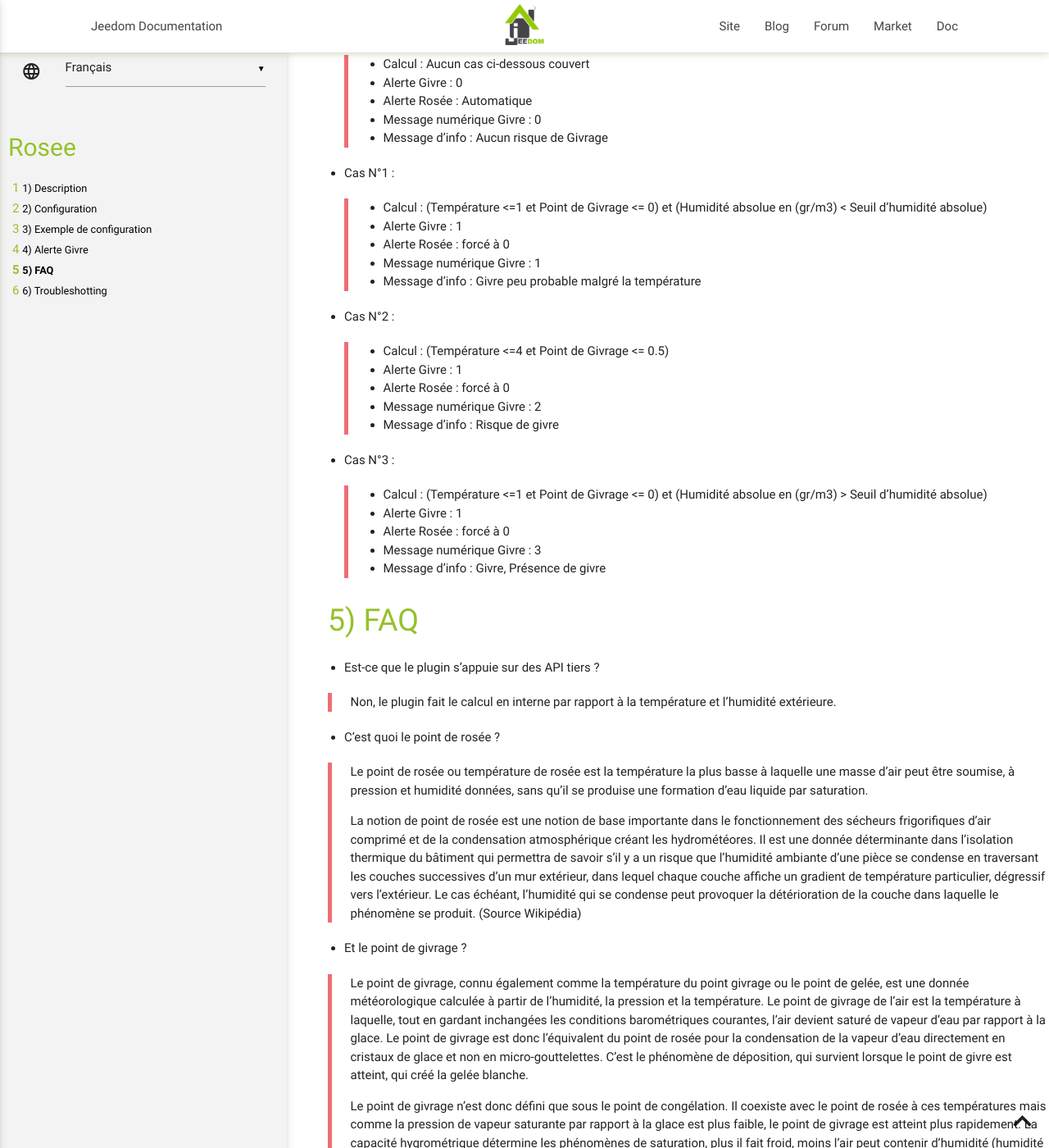
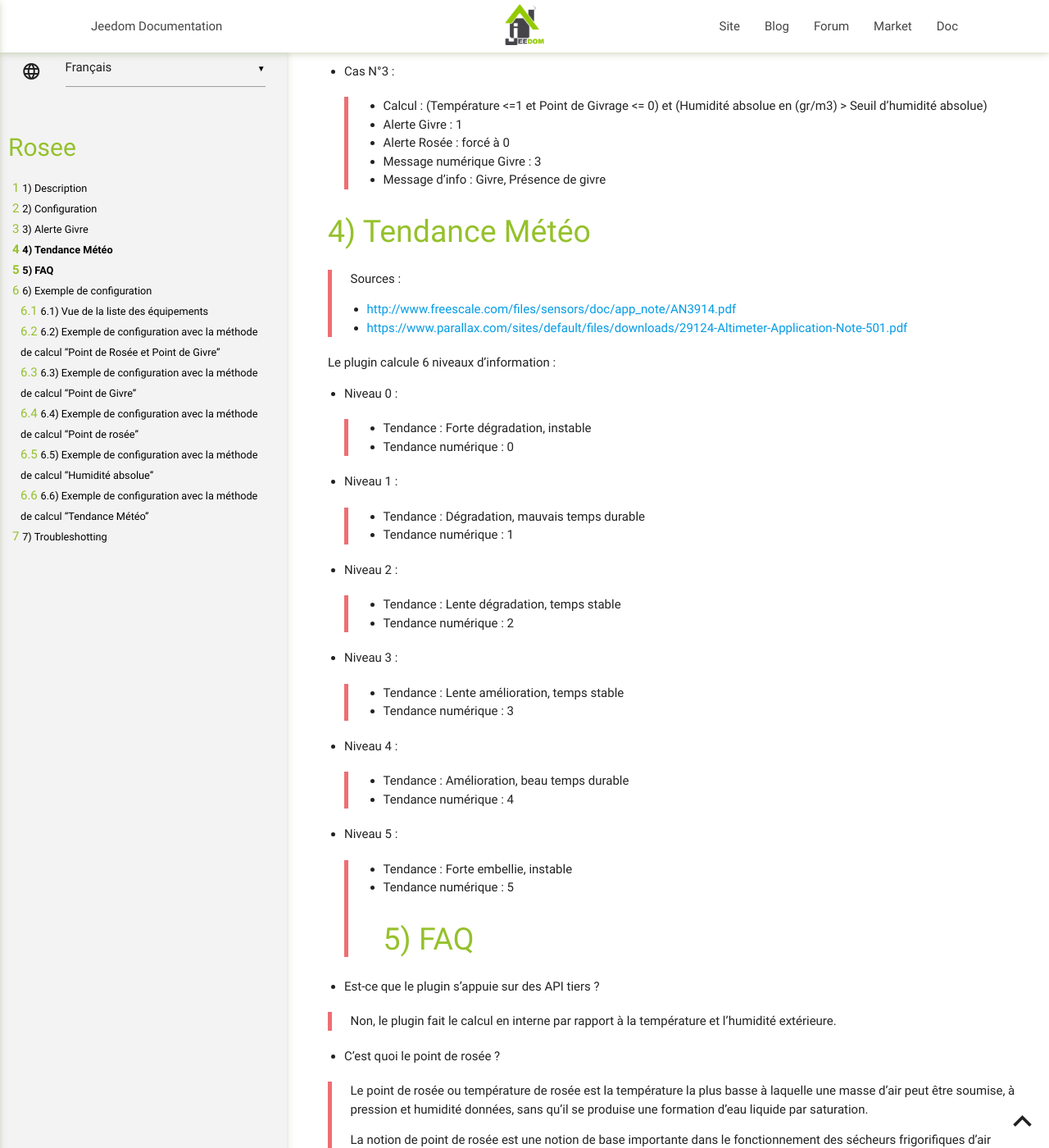
Before and after one commit to JEALG/plugin-rosee, a Jekyll site: the page built from docs/fr_FR/index.md, in a window 1280 px wide and 1400 px high, scrolled down 1432 px. Shown: the whole window at 82% size. Built offline with Jekyll 4.4.1, drawn with Linux system fonts in a browser that asks for light colours; our own code applies the rules of GitHub Pages for plain Markdown files; some of the changed text lies outside the part shown.

Commit message:
Fin ajout calcul + docs
Mise à jour docs
Mise à jour provisoire changelog
Ajout icône spécifique pour la tendance météo
Corrections de bugs

```diff
--- a/docs/fr_FR/index.md
+++ b/docs/fr_FR/index.md
@@ -24,15 +24,11 @@ En option
 > - Seuil d'hunidité absolue : Seuil humidité absolue en dessous duquel il est peu probable qu'il givre, 2.8 par défaut.
 > - Offset Température : A ajuster en fonction des observations locales et de la position de la sonde, 0 par défaut.
 
-# Exemple de configuration
+# Alerte Givre
+> Sources :
+> - <a href="https://pon.fr/dzvents-alerte-givre-et-calcul-humidite-absolue/">https://pon.fr/dzvents-alerte-givre-et-calcul-humidite-absolue/</a>
 
-Voici un exemple de configuration
-
-![exemple](../images/equipement.png)
-![exemple](../images/commandes.png)
-
-# Alerte Givre
-Le plugin calcule 4 niveaux d'alerte
+Le plugin calcule 4 niveaux d'alerte :
 - Cas N°0 :
     >- Calcul : Aucun cas ci-dessous couvert
     >- Alerte Givre : 0
@@ -58,6 +54,30 @@ Le plugin calcule 4 niveaux d'alerte
     >- Message numérique Givre : 3
     >- Message d'info : Givre, Présence de givre
 
+# Tendance Météo
+> Sources :
+> - <a href="http://www.freescale.com/files/sensors/doc/app_note/AN3914.pdf">http://www.freescale.com/files/sensors/doc/app_note/AN3914.pdf</a>
+> - <a href="https://www.parallax.com/sites/default/files/downloads/29124-Altimeter-Application-Note-501.pdf">https://www.parallax.com/sites/default/files/downloads/29124-Altimeter-Application-Note-501.pdf</a>
+
+Le plugin calcule 6 niveaux d'information :
+- Niveau 0 :
+    >- Tendance : Forte dégradation, instable
+    >- Tendance numérique : 0
+- Niveau 1 :
+    >- Tendance : Dégradation, mauvais temps durable
+    >- Tendance numérique : 1
+- Niveau 2 :
+    >- Tendance : Lente dégradation, temps stable
+    >- Tendance numérique : 2
+- Niveau 3 :
+    >- Tendance : Lente amélioration, temps stable
+    >- Tendance numérique : 3
+- Niveau 4 :
+    >- Tendance : Amélioration, beau temps durable
+    >- Tendance numérique : 4
+- Niveau 5 :
+    >- Tendance : Forte embellie, instable
+    >- Tendance numérique : 5
 # FAQ
 
 -   Est-ce que le plugin s'appuie sur des API tiers ?
@@ -78,6 +98,36 @@ Le plugin calcule 4 niveaux d'alerte
 >Le point de givrage n'est donc défini que sous le point de congélation. Il coexiste avec le point de rosée à ces températures mais comme la pression de vapeur saturante par rapport à la glace est plus faible, le point de givrage est atteint plus rapidement. La capacité hygrométrique détermine les phénomènes de saturation, plus il fait froid, moins l'air peut contenir d'humidité (humidité absolue) et les deux se rejoignent à zéro degré Celsius.
 (Source Wikipédia)
 
+# Exemple de configuration
+## Vue de la liste des équipements
+![exemple vue d'ensemble](../images/vue.png)
+
+
+## Exemple de configuration avec la méthode de calcul "Point de Rosée et Point de Givre"
+
+![exemple équipement](../images/equipement.png)
+![exemple commandes](../images/commandes.png)
+
+## Exemple de configuration avec la méthode de calcul "Point de Givre"
+
+![exemple équipement givre](../images/equipement_givre.png)
+![exemple commandes givre](../images/commandes_givre.png)
+
+## Exemple de configuration avec la méthode de calcul "Point de rosée"
+
+![exemple équipement rosée](../images/equipement_rosee.png)
+![exemple commandes rosée](../images/commandes_rosee.png)
+
+## Exemple de configuration avec la méthode de calcul "Humidité absolue"
+
+![exemple équipement Humidité](../images/equipement_humidite.png)
+![exemple commandes Humidité](../images/commandes_humidite.png)
+
+## Exemple de configuration avec la méthode de calcul "Tendance Météo"
+
+![exemple équipement Tendance](../images/equipement_tendance.png)
+![exemple commandes Tendance](../images/commandes_tendance.png)
+
 # Troubleshotting
 
 - Je n'ai pas d'informations qui remontent
```
Also changed, not shown: desktop/js/rosee.js (+8 -0 lines), docs/fr_FR/changelog.md (+6 -0 lines), core/config/img/tendance.png (added), docs/images/commandes.png, docs/images/commandes_givre.png (added), docs/images/commandes_humidite.png (added), docs/images/commandes_rosee.png (added), docs/images/commandes_tendance.png (added), docs/images/equipement.png, docs/images/equipement_givre.png (added), docs/images/equipement_humidite.png (added), docs/images/equipement_rosee.png (added), docs/images/equipement_tendance.png (added), 2 other files.
